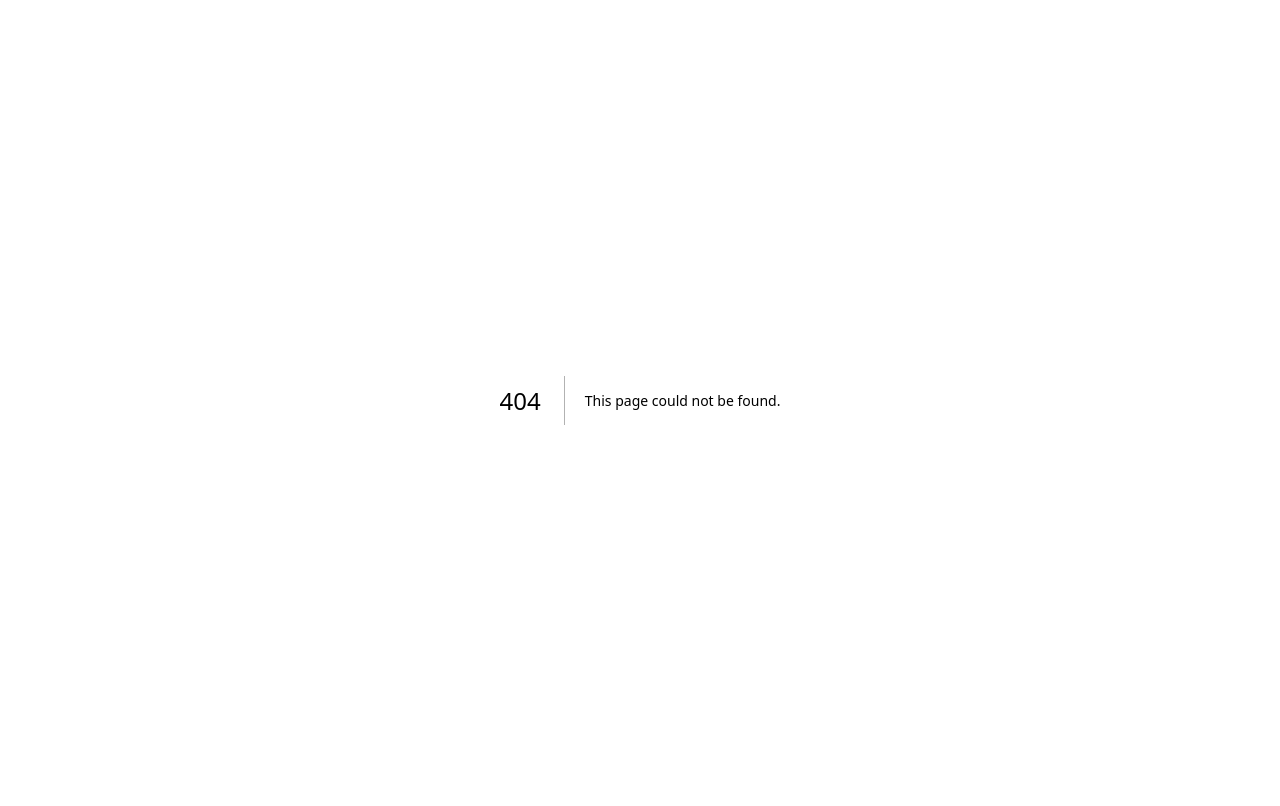
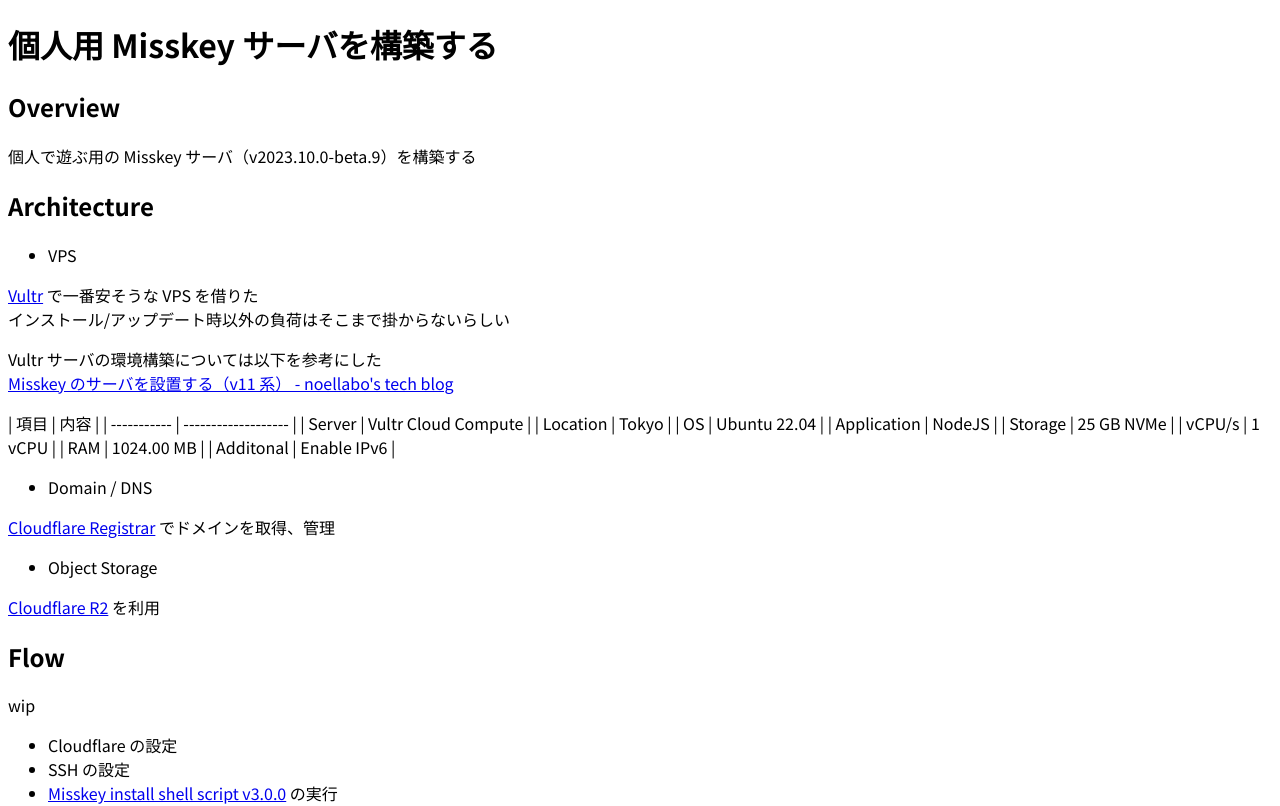
Before and after one commit to unishigure/tiken, a Next.js app: page /others/build-misskey-in-vultr in a window 1280 px wide. Before the commit this address had no page. Shown: the top 806 px of the page. Built offline with nearby package versions, Linux system fonts and the light colour scheme.

Commit message:
Add build-misskey-in-vultr

```diff
--- a/pages/others/_meta.json
+++ b/pages/others/_meta.json
@@ -1,4 +1,5 @@
 {
+  "build-misskey-in-vultr": "個人用 Misskey サーバを構築する",
   "create-discord-sticker": "GIF から Discord カスタムスタンプを作成する",
   "public-renote-mk-plugin": "Misskey Plugin \"Public Renote\"",
   "ps5-hd60x-1440p": "HD60X で PS5 からの 2k 入力が HD 出力になってしまう問題"
--- /dev/null
+++ b/pages/others/build-misskey-in-vultr.mdx
@@ -0,0 +1,54 @@
+# 個人用 Misskey サーバを構築する
+
+## Overview
+
+個人で遊ぶ用の Misskey サーバ（v2023.10.0-beta.9）を構築する
+
+## Architecture
+
+- VPS
+
+[Vultr](https://www.vultr.com/) で一番安そうな VPS を借りた<br/>
+インストール/アップデート時以外の負荷はそこまで掛からないらしい
+
+Vultr サーバの環境構築については以下を参考にした<br/>
+[Misskey のサーバを設置する（v11 系） - noellabo's tech blog](https://blog.noellabo.jp/entry/2019/08/14/8i3RHuZ1wJNDinIn)
+
+| 項目        | 内容                |
+| ----------- | ------------------- |
+| Server      | Vultr Cloud Compute |
+| Location    | Tokyo               |
+| OS          | Ubuntu 22.04        |
+| Application | NodeJS              |
+| Storage     | 25 GB NVMe          |
+| vCPU/s      | 1 vCPU              |
+| RAM         | 1024.00 MB          |
+| Additonal   | Enable IPv6         |
+
+- Domain / DNS
+
+[Cloudflare Registrar](https://www.cloudflare.com/ja-jp/products/registrar/) でドメインを取得、管理
+
+- Object Storage
+
+[Cloudflare R2](https://www.cloudflare.com/ja-jp/developer-platform/r2/) を利用
+
+## Flow
+
+wip
+
+- Cloudflare の設定
+- SSH の設定
+- [Misskey install shell script v3.0.0](https://misskey-hub.net/docs/install/bash.html) の実行
+- オブジェクトストレージの設定
+- バックアップの設定
+
+## Ref
+
+- [Misskey 構築の手引き | Misskey Hub](https://misskey-hub.net/docs/install/manual.html)
+- [Misskey のサーバを設置する（v11 系） - noellabo's tech blog](https://blog.noellabo.jp/entry/2019/08/14/8i3RHuZ1wJNDinIn)
+- [Misskey のおひとり様インスタンスを建てる](https://zenn.dev/see2et/articles/building-an-one-person-instance-of-misskey#ssh%E6%8E%A5%E7%B6%9A%E3%81%A8%E7%92%B0%E5%A2%83%E6%A7%8B%E7%AF%89)
+- [misskey のオブジェクトストレージに cloudflare r2 を利用する - Qiita](https://qiita.com/hihumikan/items/1f692f3bd5516820e0ec)
+- [Misskey インスタンスで最初に設定するべきインスタンス設定とその他設定の説明 | aqz/tamaina](https://hide.ac/articles/Y504SIabp)
+- [misskey データベースのバックアップを cron で定期的に Cloudflare R2 に保存する | 小束弓月](https://note.com/yu_koduka/n/n0ba5807b16bf)
+- [Amazon S3 と API の互換性がある Cloudflare R2 を AWS CLI から使ってみる | DevelopersIO](https://dev.classmethod.jp/articles/using-cloudflare-r2-compatible-with-amazon-s3-api-from-aws-cli/)
```
